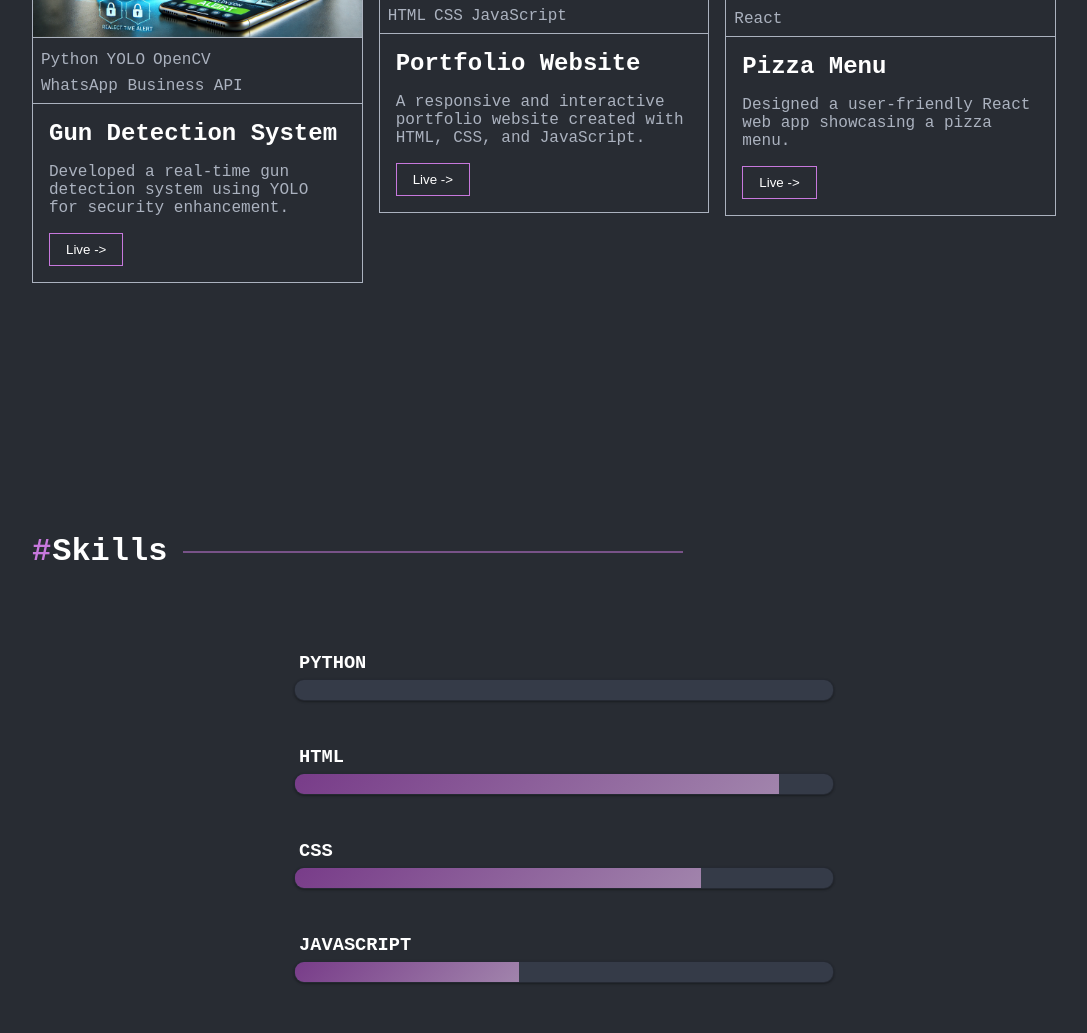
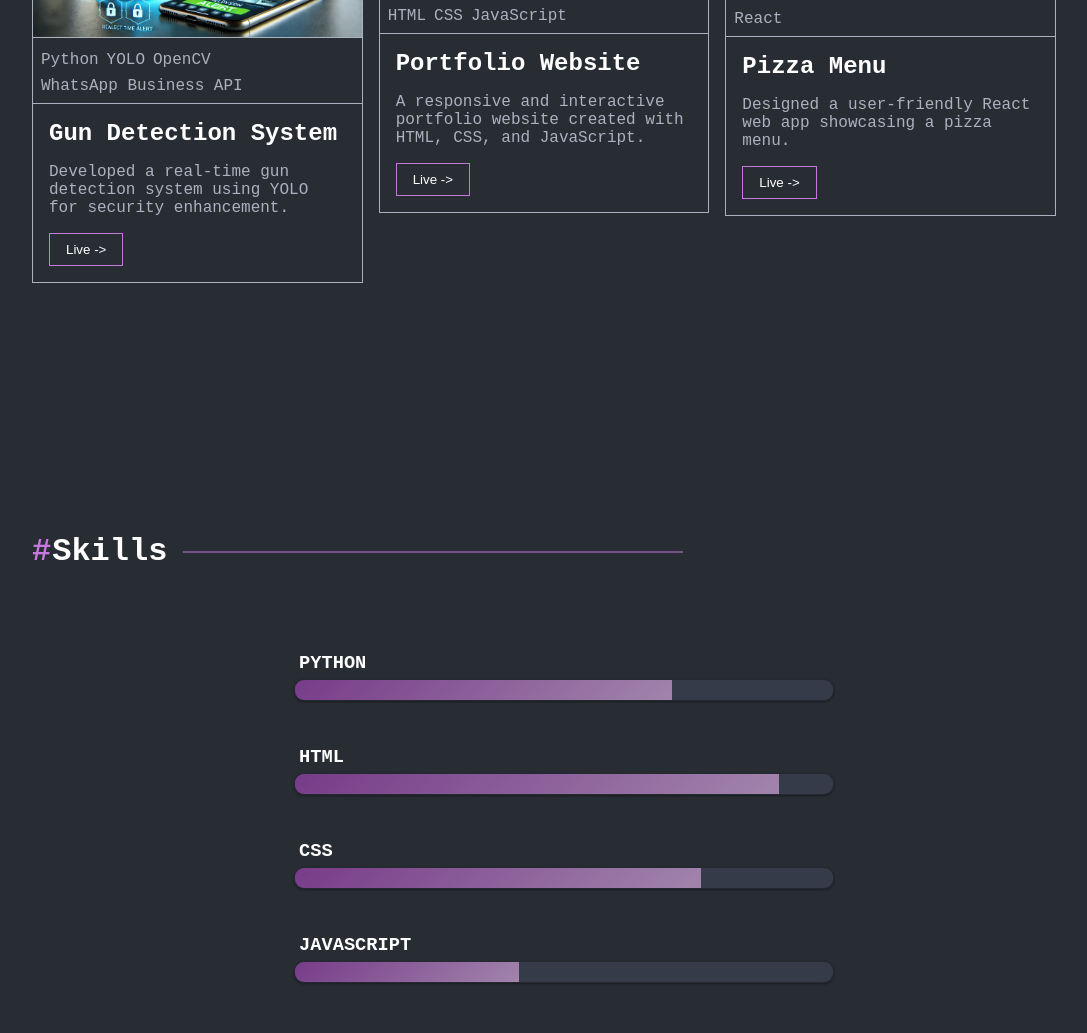
Before and after one commit to SairaF-Dev/PersonalPortfolioWebsite, a plain HTML site: page index.html in a window 1280 px wide. Shown: the part 1136-2169 px from the top of the page, without its empty margins (96-1183 px from the left). Drawn offline with nearby package versions, Linux system fonts and the light colour scheme; animation ran at ten frames a second; a script that the page names is missing.

Commit message:
Update style.css

```diff
--- a/style.css
+++ b/style.css
@@ -48,6 +48,7 @@ header {
 .nav-link[href="index.html"] {
     color: var(--white);
 }
+
 
 .nav-link::before {
     content: "#";
@@ -259,10 +260,13 @@ header {
 }
 
 .project-card img {
+    /* width: 400px; */
+    /* height: 150px; */
     width: 100%;
     height: auto;
     object-fit: contain;
     border-bottom: 1px solid var(--gray);
+
 
 }
 
@@ -340,6 +344,12 @@ h3 {
 
 }
 
+.python {
+    width: 70%;
+    animation: html 2s;
+
+}
+
 .html {
     width: 90%;
     animation: html 3s;
```
